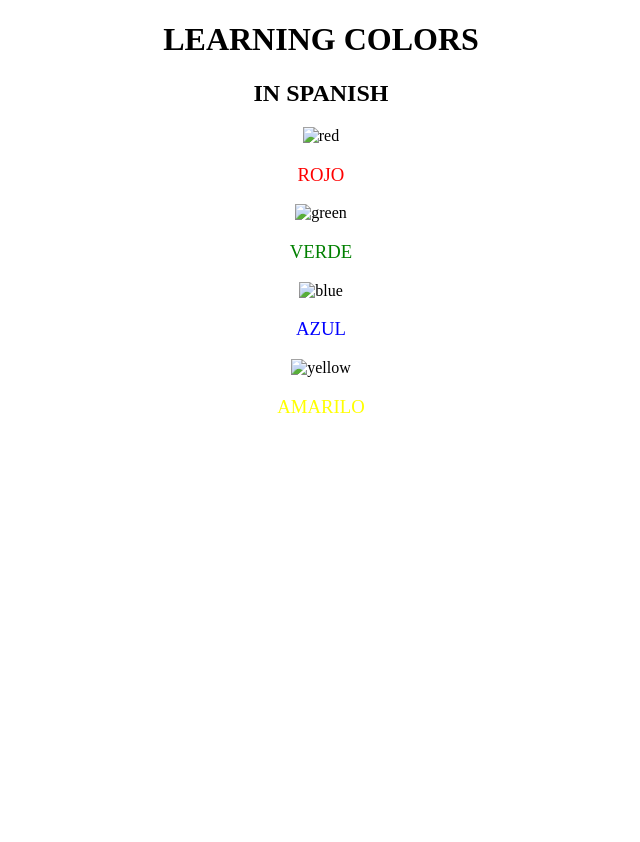
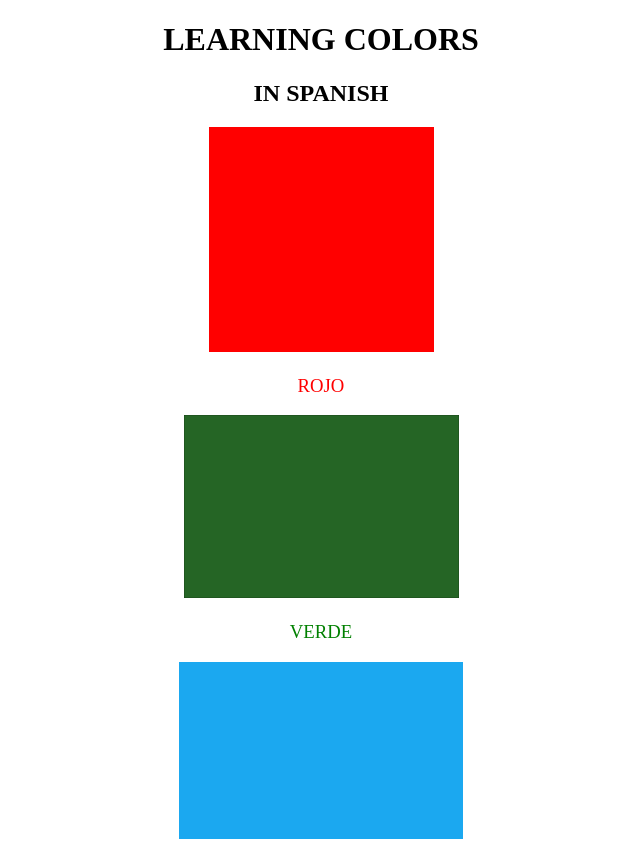
Before and after one commit to PD-0707/CSS---COLORS, a plain HTML site: page index.html in a window 1280 px wide. Shown: the top 842 px of the page, without its empty margins (319-959 px from the left). Before the commit the page ends 800 px from the top, so only its background shows below. Drawn offline with Linux system fonts and the light colour scheme.

Commit message:
Update index.html

```diff
--- a/index.html
+++ b/index.html
@@ -4,18 +4,18 @@
     <meta charset="UTF-8">
     <meta name="viewport" content="width=device-width, initial-scale=1.0">
     <title>LEARNING COLORS</title>
-    <link rel="stylesheet" href="./colorstyle.css">
+    <link rel="stylesheet" href="colorstyle.css">
 </head>
 <body>
    <h1> LEARNING COLORS </h1>
    <h2> IN SPANISH </h2>
-<img class="color" src="./images/red.png" alt="red"/>
+<img class="color" src="red.png" alt="red"/>
 <h3 class="color-title" id="red">ROJO</h3>
-<img class="color" src="./images/green.png" alt="green"/>
+<img class="color" src="green.png" alt="green"/>
 <h3 class="color-title" id="green">VERDE</h3>
-<img class="color" src="./images/blue.png" alt="blue"/>
+<img class="color" src="blue.png" alt="blue"/>
 <h3 class="color-title" id="blue">AZUL</h3>
-<img class="color" src="./images/yellow.png" alt="yellow"/>
+<img class="color" src="yellow.png" alt="yellow"/>
 <h3 class="color-title" id="yellow">AMARILO</h3>
 </body>
 </html>
```
